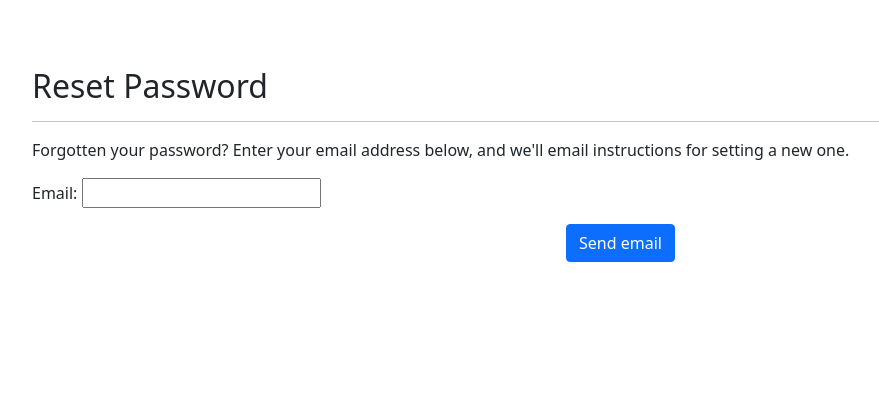
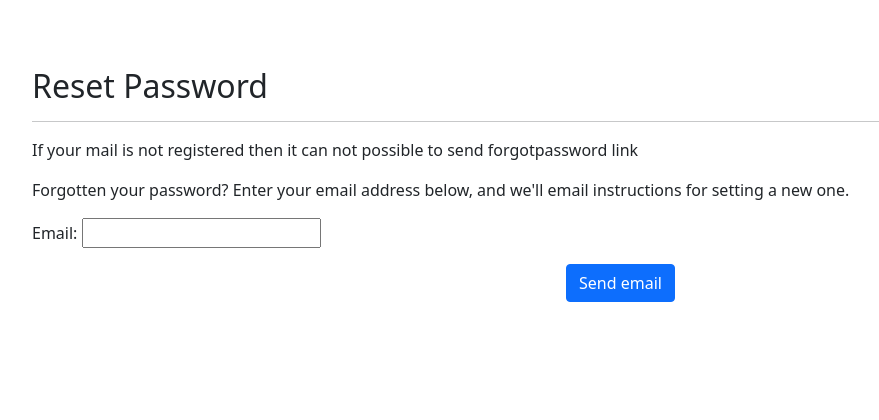
Before and after one commit to sumanpatra970/web, a Django app: page /password_reset in a window 1280 px wide. Shown: the part 345-765 px from the top of the page, without its empty margins (86-965 px from the left). Run offline with Django 4.2, Linux system fonts and the light colour scheme.

Commit message:
Update password_reset.html

```diff
--- a/templates/password_reset.html
+++ b/templates/password_reset.html
@@ -32,6 +32,7 @@
     <div class="container p-5">
         <h2 class="font-weight-bold mt-3 pox">Reset Password</h2>
         <hr>
+        <p class="poll pox">If your mail is not registered then it can not possible to send forgotpassword link</p>
         <p class="poll pox">Forgotten your password? Enter your email address below, and we'll email instructions for setting a new one.</p>
         <form method="POST">
             {% csrf_token %}
```
